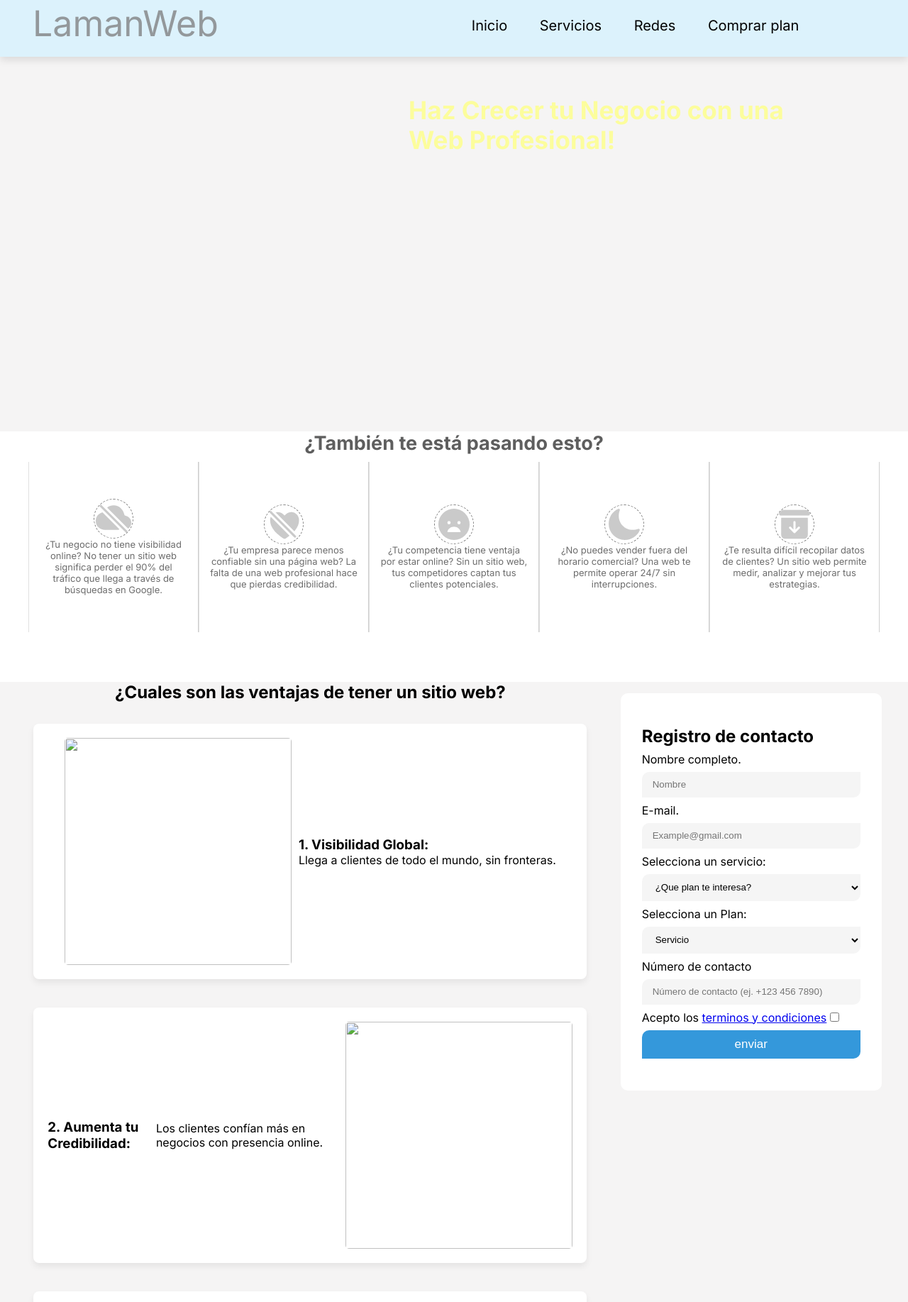
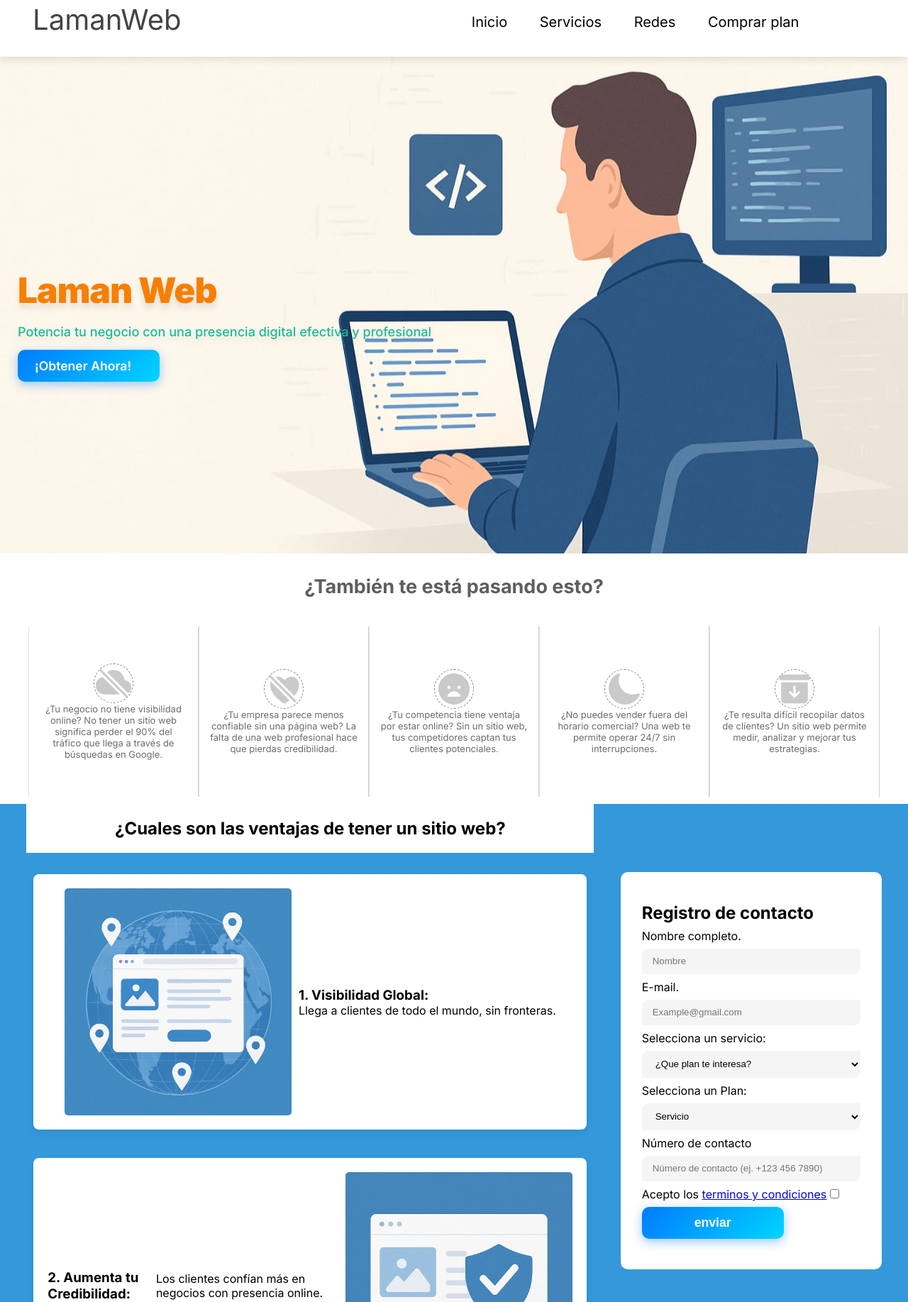
Before and after one commit to 78Simon87/landig-page, a plain HTML site: page index.html in a window 1280 px wide. Shown: the top 1835 px of the page at 71% size. Drawn offline with nearby package versions, Linux system fonts and the light colour scheme.

Commit message:
Add files via upload

```diff
--- a/index.html
+++ b/index.html
@@ -90,10 +90,10 @@
 
 
 <div class="contenedor-fondo-1">
-    <div class="fondo_1">
-        <h2>
-            Haz Crecer tu Negocio con una Web Profesional!
-        </h2>
+    <div class="encabezado">
+      <h1>Laman Web</h1>
+      <p>Potencia tu negocio con una presencia digital efectiva y profesional</p>
+      <a class="botones" href="#planes">¡Obtener Ahora!</a>
     </div>
 </div>
 
@@ -140,7 +140,7 @@
   <div class="contenedor-block">
      <h2 class="titulo anim-fade-in">¿Cuales son las <strong>ventajas</strong> de tener un sitio web?</h2>
     <div class="cards-img anim-fade-in">
-      <img src="img/inportancia.jpg" alt="">
+      <img src="img/glovalidad.jpg" alt="">
       <div>
         <h3>1. Visibilidad Global:</h3>
         <p>Llega a clientes de todo el mundo, sin fronteras.</p>
@@ -150,7 +150,7 @@
     <div class="cards-img anim-zoom-in">
       <h3>2. Aumenta tu Credibilidad:</h3>
       <p>Los clientes confían más en negocios con presencia online.</p>
-      <img src="img/pt-2.jpg" alt="">
+      <img src="img/credivilidad.jpg" alt="">
     </div>
 
     <div class="cards-img anim-fade-in">
@@ -166,7 +166,7 @@
     </div>
 
     <div class="cards-img anim-slide-up">
-      <img src="img/cliente-satisfecho.jpg" alt="">
+      <img src="img/retencion-clientes.jpg"">
       <h3>5. Mayor Retención del Cliente:</h3>
       <p>Un buen SEO fideliza usuarios con contenido relevante.</p>
     </div>
@@ -174,7 +174,7 @@
     <div class="cards-img anim-fade-in">
       <h3>6. Mantente Competitivo:</h3>
       <p>No quedes atrás frente a la competencia que ya está en línea.</p>
-      <img src="img/competencia.jpg" alt="">
+      <img src="img/competitivo.jpg" alt="">
     </div>
   </div>
 
@@ -213,7 +213,7 @@
                 <input class="check" type="checkbox" required>
             </div>
 
-            <button class="enviar" id="alert" type="submit">enviar</button>
+            <button class="botones" id="alert" type="submit">enviar</button>
             </div>
             <input type="hidden" name="_next" value="https://landig-page-gamma.vercel.app/">
             <input type="hidden" name="_captcha" value="false">
@@ -234,7 +234,7 @@
       <li>Optimización para móviles o pc.</li>
       <li>Formularios funcionales para contacto o suscripción básicos.</li>
     </ul>
-    <a class="enviar" href="#contacto"">Adquirir paquete</a>
+    <a class="botones" href="#contacto"">Adquirir paquete</a>
   </div>
 
   <div class="card-planes fade-in-left">
@@ -248,7 +248,7 @@
       <li>- Código limpio y optimizado.</li>
       <li>- Ideal para tener presencia online rápida y efectiva.</li>
     </ul>
-    <a class="enviar" href="#contacto"">Adquirir paquete</a>
+    <a class="botones" href="#contacto"">Adquirir paquete</a>
   </div>
 
   <div class="card-planes fade-in-left">
@@ -263,7 +263,7 @@
       <li>- Formularios funcionales conectados al backend.</li>
       <li>- Gestión de contenido básica (editar textos desde base de datos).</li>
     </ul>
-    <a class="enviar" href="#contacto"">Adquirir paquete</a>
+    <a class="botones" href="#contacto"">Adquirir paquete</a>
   </div>
 
   <div class="card-planes fade-in-left">
@@ -277,7 +277,7 @@
       <li>Optimización avanzada para velocidad y SEO básico.</li>
       <li>Integración con herramientas externas (WhatsApp, redes sociales, etc.).</li>
     </ul>
-    <a class="enviar" href="#contacto"">Adquirir paquete</a>
+    <a class="botones" href="#contacto"">Adquirir paquete</a>
   </div>
 </section>
 
--- a/style.css
+++ b/style.css
@@ -10,8 +10,8 @@ html{
 }
 
 body{
-    padding: 0;
-    background: #f5f4f4;
+    padding-top: 60px;
+    background: var(--color-primary);
     font-family: "Inter", sans-serif;
     margin: 0;
 }
@@ -21,8 +21,6 @@ body{
   /* Colores principales */
   --color-bg-light: #dcf2fc;
   --color-shadow: rgba(0, 0, 0, 0.1);
-
-  /* Puedes ir agregando más según los uses, por ejemplo: */
   --color-primary: #3498db;     /* Un azul para botones o links */
   --color-accent: #1abc9c;      /* Verde azulado para resaltar cosas */
   --color-text-dark: #444444;   /* Texto oscuro */
@@ -35,6 +33,8 @@ body{
   --gold-metallic: #c9b037; /* Dorado metálico */
   --gold-champagne: #f7e7ce;/* Dorado champán, elegante y sutil */
   --gold-brown: #8b7500;    /* Dorado con toque marrón viejo */
+  --naranga-brillante: #F77F00;
+  --amarillo-mostaza: #FFD166;
 }
 
 
@@ -45,7 +45,7 @@ body{
     top:0%;
     left: 0%;
     height: 80px;
-    background: var(--color-bg-light);
+    background: var(--color-text-light);
     z-index: 1000;
     box-shadow: 0px 5px 10px var(--color-shadow);
 }
@@ -100,8 +100,8 @@ body{
 }
 
 .nav span a{
-    color: #757474b6;
-    font-size: 50px;
+    color: var(--color-text-dark);
+    font-size: 40px;
     text-decoration: none;
     border-radius: 50%;
 }
@@ -110,7 +110,12 @@ body{
 @media (max-width: 768px) {
 
     body{
-        overflow: hidden;
+        overflow-x: hidden;
+}
+
+
+html{
+    overflow-x: hidden;
 }
 
     .nav-toggle{
@@ -125,7 +130,7 @@ body{
 }
 
 .head{
-     background: var(--color-bg-light);
+    background: var(--color-text-light);
     height: 60px;
     max-width: 100%;
     margin: 0;
@@ -144,7 +149,7 @@ body{
   width: 100%;
   height: 350px;
   margin: 0px;
-  box-shadow: 0 0 15px rgba(0, 0, 0, 0.1);
+  box-shadow: 0 0 15px var(--color-shadow);
   top: 60px;
   left: 0;
   transform: translateX(115%); /* se oculta a la derecha */
@@ -193,28 +198,92 @@ body{
 }
 
 .contenedor-fondo-1{
-    width: auto;
-}
-
-.fondo_1{
-    background-image: url('img/study-7217599_1280.jpg');
+    background-image: url('img/fondo-encabezado.jpg');
     background-size: cover;
     background-position: center;
     background-repeat: no-repeat;
     width: 100%;
-    height: 38rem;
-    display: flex;
-    justify-content: center;
-    align-items: center;
+    height: 45rem;
+    padding: 80px 0 0 0;
 }
 
-.fondo_1 h2{
-    color: #fcfd9c;
-    margin-left: 35%;
-    margin-top: -20%;
-    padding: 10%;
-    font-size: 35px;
+.encabezado {
+    display: flex;
+    flex-direction: column;
+    justify-content: center;
+    padding: 25px;
+    height: 100%;
 }
+
+.encabezado h1,
+.encabezado p{
+  max-width: 1900px;
+  margin: 0 auto 10px auto;
+  cursor: default;
+  text-align: left;
+  width: 100%;
+}
+
+/* 💼 TÍTULO con impacto real */
+.encabezado h1 {
+  font-size: 3.1rem;
+  font-weight: 900;
+  color: var(--naranga-brillante);
+  line-height: 1.1;
+  letter-spacing: -1px;
+  text-shadow: 0 7px 10px var(--color-shadow);
+  margin-bottom: 1rem;
+}
+
+/* 🧠 TEXTO más limpio, más formal, mejor legible */
+.encabezado p {
+  font-size: 1.13rem;
+  font-weight: 500;
+  color: var(--color-accent);
+  line-height: 1.7;
+  text-shadow: 0 5px 10px var(--color-shadow);
+}
+
+/* Botón atractivo: azul vibrante con transición */
+.botones{
+  display: inline-block;
+  background: linear-gradient(135deg, #007bff, #00d4ff);
+  color: white;
+  font-size: 1.1rem;
+  font-weight: 600;
+  padding: 0.75rem 1.5rem;
+  border: none;
+  border-radius: 10px;
+  text-decoration: none;
+  box-shadow: 0 4px 15px rgba(0, 123, 255, 0.4);
+  transition: transform 0.2s ease, box-shadow 0.3s ease;
+  max-width: 200px;
+}
+
+.botones:hover {
+  transform: translateY(-3px);
+  box-shadow: 0 6px 20px rgba(0, 123, 255, 0.5);
+}
+
+
+/* 📱 Ajuste para pantallas pequeñas */
+@media (max-width: 768px) {
+    .contenedor-fondo-1{
+        height: 30rem;
+    }
+}
+
+/* 📱 Extra pequeño (teléfonos muy chicos) */
+@media (max-width: 480px) {
+    body{
+        overflow: hidden;
+    };
+    .encabezado {
+        height: 24rem;
+        background-position: center top;
+    }
+}
+
 
 .cards-img{
     display: flex;
@@ -249,6 +318,8 @@ body{
     justify-content: space-evenly;
     flex-wrap: wrap;
     position: relative;
+    width: 100%;
+    overflow-x: hidden;
 }
 
 .contenedor-block{
@@ -256,11 +327,15 @@ body{
     justify-content: center;
     gap: 20px;
     flex-wrap: wrap;
+    width: 100%;
     max-width: 800px;
 }
 
 .contenedor-block .titulo {
     text-align: center;
+    padding: 20px 0;
+    background: var(--color-text-light);
+    width: 100%;
 }
 
 
@@ -308,21 +383,8 @@ body{
 
 }
 
-
-.enviar{
-    border: none;
-    padding: 10px 19px;
-    background: var(--color-primary);
-    border-radius: 10px 0px;
-    color: #ffffff;
-    cursor: pointer;
-    text-decoration: none;
-    font-size: 17px;
-    font-weight: 200;
-}
-
 .contenedor-cards-p{
-    background-color: white;
+    background-color: var(--color-text-light);
     display: flex;
     justify-content: center;
     align-items: center;
@@ -330,13 +392,14 @@ body{
 }
 
 .subtext{
-    background-color: white;
+    background-color: var(--color-text-light);
     height: 100%;
     width: 100%;
     display: flex;
     justify-content: center;
     align-items: center;
     text-align: center;
+    padding: 30px 0;
 }
 
 .subtext h2{
@@ -346,10 +409,11 @@ body{
 
 .contenedor-2{
     display: flex;
-    padding: 10px;
+    padding: 10px 0;
     justify-content: space-around;
     align-items: center;
     overflow: hidden;
+    margin: 0;
 }
 
 .crad-problem{
@@ -365,7 +429,6 @@ body{
     flex-direction: column;
     padding: 15px;
     cursor: default;
-    margin-bottom: 5%;
 }
 
 .crad-problem p{
@@ -381,8 +444,7 @@ body{
     border: 1px gray dashed;
     padding: 2px;
 }
-
-.crad-problem::-webkit-scrollbar{
+.contenedor-2::-webkit-scrollbar{
     display: none;
 }
 
@@ -398,12 +460,6 @@ body{
     width: 100%;
     overflow-x: auto;
     margin-top: 5%;
-}
-
-.fondo_1 h2{
-    margin: 10%;
-    font-size: 25px;
-    background: rgba(0, 0, 0, 0.274);
 }
 
 .contenerdor-body{
@@ -424,6 +480,10 @@ body{
     overflow: hidden; /* Oculta cualquier contenido que se desborde */
     white-space: normal;
 }
+
+.subtext{
+    padding: 20px 0;
+}
 }
 
 
@@ -432,11 +492,11 @@ body{
     justify-content: space-around;
     align-items: center;
     overflow-x: auto;
-    padding: 6% 6%;
+    overflow-y: hidden;
+    padding: 0 25px;
     width: 100%;
     gap: 15px;
-    height: auto;
-    min-height: 36rem;
+    height: 43rem;
 }
 
 .contenedor-planes .card-planes{
@@ -444,11 +504,11 @@ body{
     justify-content: center;
     align-items: center;
     flex-direction: column;
+    overflow: hidden;
     min-width: 20rem;
-    height: 100%;
-    padding: 30px;
-    border: 1px solid #1e90ff;
-    background-color: rgb(255, 255, 255);
+    height: 30rem;
+    padding: 20px;
+    background-color: var(--color-text-light);
     border-radius: 10px;
     gap: 20px;
     box-shadow: 0px 6px 10px rgba(29, 29, 29, 0.397);
@@ -465,7 +525,7 @@ body{
 .fade-in-right{
   opacity: 0;
   transform: translateY(20px);
-  transition: all 0.8s ease-out;
+  transition: all 0.5s ease-out;
 }
 
 .anim-fade-in.visible {
@@ -535,7 +595,6 @@ body{
 }
 
 .section .servicios{
-    border: 1px solid var(--color-primary);
     padding: 2%;
     border-radius: 10px;
     transition: all .5s ease;
@@ -555,7 +614,7 @@ body{
 
 @media (max-width: 768px){
     .contenedor-planes{
-        max-height: 30rem;
+        max-height: 35rem;
     }
 
     .contenedor-planes::-webkit-scrollbar{
```
